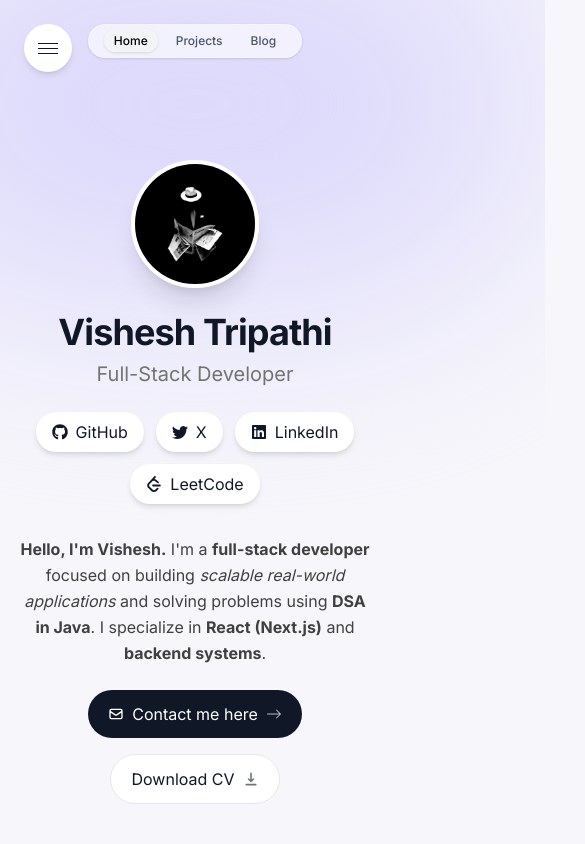
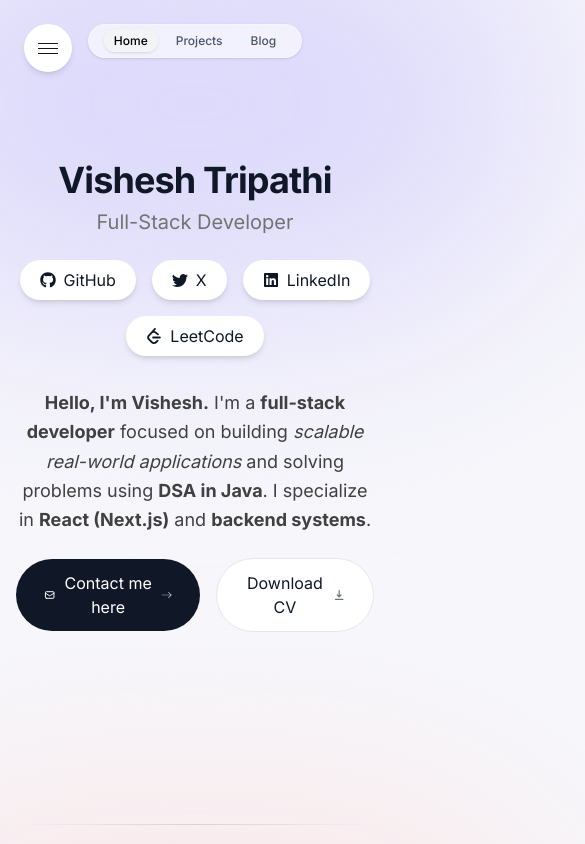
Before and after one commit to VTCodeCraft/next-portfolio, a Next.js app: page / in a window 390 px wide. Shown: the top 844 px of the page, 585 px wide, since content can reach past the window. Built offline with nearby package versions, Linux system fonts and the light colour scheme.

Commit message:
Update layout and intro components for improved header positioning and responsiveness; enhance skills section styling

```diff
--- a/app/layout.tsx
+++ b/app/layout.tsx
@@ -27,7 +27,9 @@
         <div className="absolute -bottom-24 left-1/2 -translate-x-1/2 w-175 h-100 bg-[#fbe2e3] blur-[120px] rounded-full -z-10" />
 
         {/* HEADER — full width, centered pill */}
-        <Header />
+        <div className="fixed top-6 left-0 right-0 z-50 flex justify-center">
+          <Header />
+        </div>
 
         {/* CONTENT */}
         <main className="flex justify-center w-full px-4 sm:px-6 pt-32 pb-20">
--- a/components/intro.tsx
+++ b/components/intro.tsx
@@ -13,26 +13,10 @@
     <section id="introduction" className="w-full flex justify-center">
 
       {/* CENTERED CONTAINER */}
-      <div className="max-w-5xl w-full flex flex-col lg:flex-row items-center justify-center gap-16">
+      <div className="max-w-5xl w-full flex flex-col md:flex-row items-center justify-center gap-16">
 
         {/* CONTENT */}
-        <div className="flex flex-col items-center lg:items-start text-center lg:text-left max-w-xl">
-          <motion.div
-            className="mb-6 lg:hidden"
-            initial={{ opacity: 0, scale: 0 }}
-            animate={{ opacity: 1, scale: 1 }}
-            transition={{ duration: 0.4 }}
-          >
-            <Image
-              src="/profile.jpg"
-              alt="Vishesh Tripathi"
-              width={120}
-              height={120}
-              quality={95}
-              priority
-              className="h-32 w-32 rounded-full object-cover border-4 border-white shadow-xl"
-            />
-          </motion.div>
+        <div className="flex flex-col items-center md:items-start text-center md:text-left max-w-xl">
 
           {/* NAME */}
           <motion.h1
@@ -56,7 +40,7 @@
 
           {/* SOCIALS */}
           <motion.div
-            className="mt-6 flex flex-wrap justify-center gap-3 lg:justify-start lg:gap-4"
+            className="flex flex-wrap gap-4 mt-6 justify-center md:justify-start"
             initial={{ opacity: 0, y: 20 }}
             animate={{ opacity: 1, y: 0 }}
             transition={{ delay: 0.2 }}
@@ -64,7 +48,7 @@
             <Link
               href="https://github.com/VTCodeCraft"
               target="_blank"
-              className="flex items-center gap-2 rounded-full bg-white px-4 py-2 shadow-md transition hover:scale-105 sm:px-5"
+              className="flex items-center gap-2 px-5 py-2 rounded-full bg-white shadow-md hover:scale-105 transition"
             >
               <FaGithub />
               GitHub
@@ -73,7 +57,7 @@
             <Link
               href="https://x.com/VTCodeCraft_"
               target="_blank"
-              className="flex items-center gap-2 rounded-full bg-white px-4 py-2 shadow-md transition hover:scale-105 sm:px-5"
+              className="flex items-center gap-2 px-5 py-2 rounded-full bg-white shadow-md hover:scale-105 transition"
             >
               <BsTwitter />
               X
@@ -82,7 +66,7 @@
             <Link
               href="https://linkedin.com/in/vishesh-tripathi-6b6a41213"
               target="_blank"
-              className="flex items-center gap-2 rounded-full bg-white px-4 py-2 shadow-md transition hover:scale-105 sm:px-5"
+              className="flex items-center gap-2 px-5 py-2 rounded-full bg-white shadow-md hover:scale-105 transition"
             >
               <FaLinkedin />
               LinkedIn
@@ -92,7 +76,7 @@
               href="https://leetcode.com/u/VTCodeCraft/"
               target="_blank"
               rel="noopener noreferrer"
-              className="flex items-center gap-2 rounded-full bg-white px-4 py-2 shadow-md transition hover:scale-105 sm:px-5"
+              className="flex items-center gap-2 px-5 py-2 rounded-full bg-white shadow-md hover:scale-105 transition"
             >
               <SiLeetcode />
               LeetCode
@@ -100,24 +84,24 @@
           </motion.div>
 
           {/* DESCRIPTION */}
-          <motion.h1
-            className="mt-8 text-base leading-relaxed text-neutral-700 sm:text-lg"
+          <motion.p
+            className="mt-8 text-lg text-neutral-700 leading-relaxed"
             initial={{ opacity: 0, y: 20 }}
             animate={{ opacity: 1, y: 0 }}
             transition={{ delay: 0.25 }}
           >
-            <span className="font-bold">Hello, I&apos;m Vishesh.</span>{" "}
-            I&apos;m a <span className="font-bold">full-stack developer</span> focused on{" "}
+            <span className="font-bold">Hello, I'm Vishesh.</span>{" "}
+            I'm a <span className="font-bold">full-stack developer</span> focused on{" "}
             building <span className="italic">scalable real-world applications</span>{" "}
             and solving problems using{" "}
             <span className="font-bold">DSA in Java</span>. I specialize in{" "}
             <span className="font-bold">React (Next.js)</span> and{" "}
             <span className="font-bold">backend systems</span>.
-          </motion.h1>
+          </motion.p>
 
           {/* BUTTONS */}
           <motion.div
-            className="mt-6 flex flex-wrap items-center justify-center gap-4 lg:justify-start"
+            className="flex flex-row items-center gap-4 mt-6 justify-center md:justify-start"
             initial={{ opacity: 0, y: 20 }}
             animate={{ opacity: 1, y: 0 }}
             transition={{ delay: 0.2 }}
@@ -125,7 +109,7 @@
             <Link
               href="mailto:work.vishesh12.05@gmail.com"
               target="_blank"
-              className="group flex items-center gap-2 rounded-full bg-gray-900 px-5 py-3 text-white transition hover:scale-105 sm:px-7"
+              className="group bg-gray-900 text-white px-7 py-3 flex items-center gap-2 rounded-full hover:scale-105 transition"
             >
               <HiOutlineMail />
               Contact me here
@@ -137,7 +121,7 @@
               download="Vishesh-Tripathi-Resume.pdf"
               target="_blank"
               rel="noopener noreferrer"
-              className="group flex items-center gap-2 rounded-full border border-gray-200 bg-white px-5 py-3 transition hover:scale-105 sm:px-7"
+              className="group bg-white px-7 py-3 flex items-center gap-2 rounded-full border border-gray-200 hover:scale-105 transition"
             >
               Download CV
               <HiDownload className="opacity-60 group-hover:translate-y-1 transition" />
--- a/components/skills.tsx
+++ b/components/skills.tsx
@@ -8,9 +8,9 @@
   return (
     <section id="skills" className="flex w-full flex-col items-center justify-center text-center lg:items-start lg:justify-start lg:text-left">
          <SectionHeading>Technical Skills</SectionHeading>
-         <ul className="mx-auto text-center lg:mx-0 lg:text-left">
+         <ul className=" flex frex-wrap justify-center gap-2 text-lg text-gray-800 mx-auto text-center lg:mx-0 lg:text-left">
                  {skillsData.map((skill , index) => (
-                  <li key={index}>{skill}
+                  <li className="bg-gray-200 text-gray-800 py-1 px-3 rounded-full" key={index}>{skill}
                   </li>
          ))}
          </ul>
```
